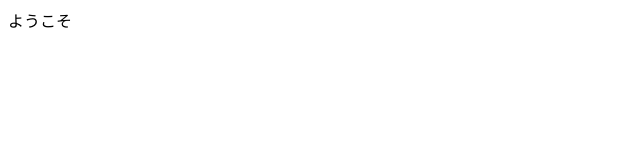
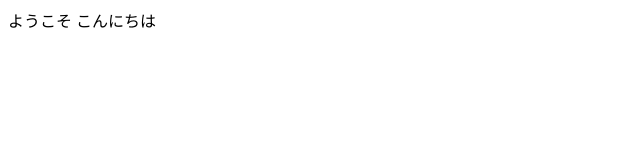
Before and after one commit to sb65football/sb65football.github.io, a plain HTML site: page index.html in a window 1280 px wide. Shown: the full height of the page, 0-640 px from the left. Drawn offline with Linux system fonts and the light colour scheme.

Commit message:
create index.html

```diff
--- a/index.html
+++ b/index.html
@@ -8,5 +8,6 @@
 </head>
 <body>
     ようこそ
+    こんにちは
 </body>
 </html>
```
